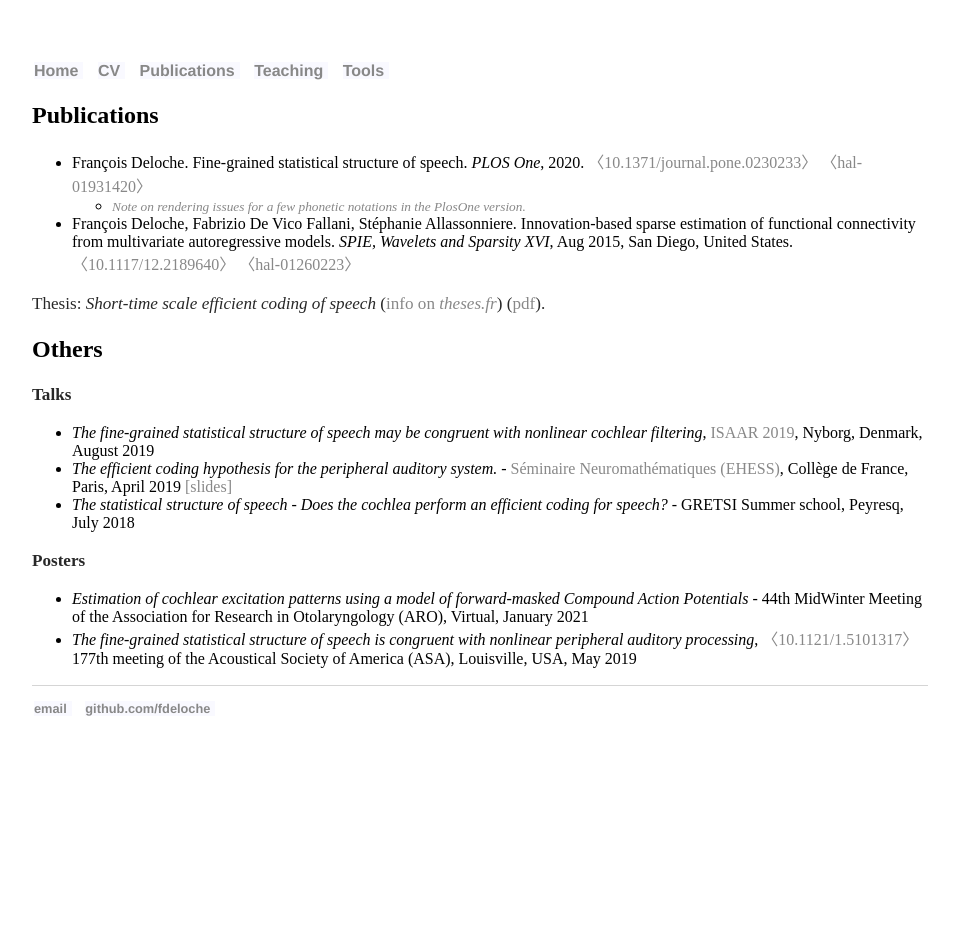
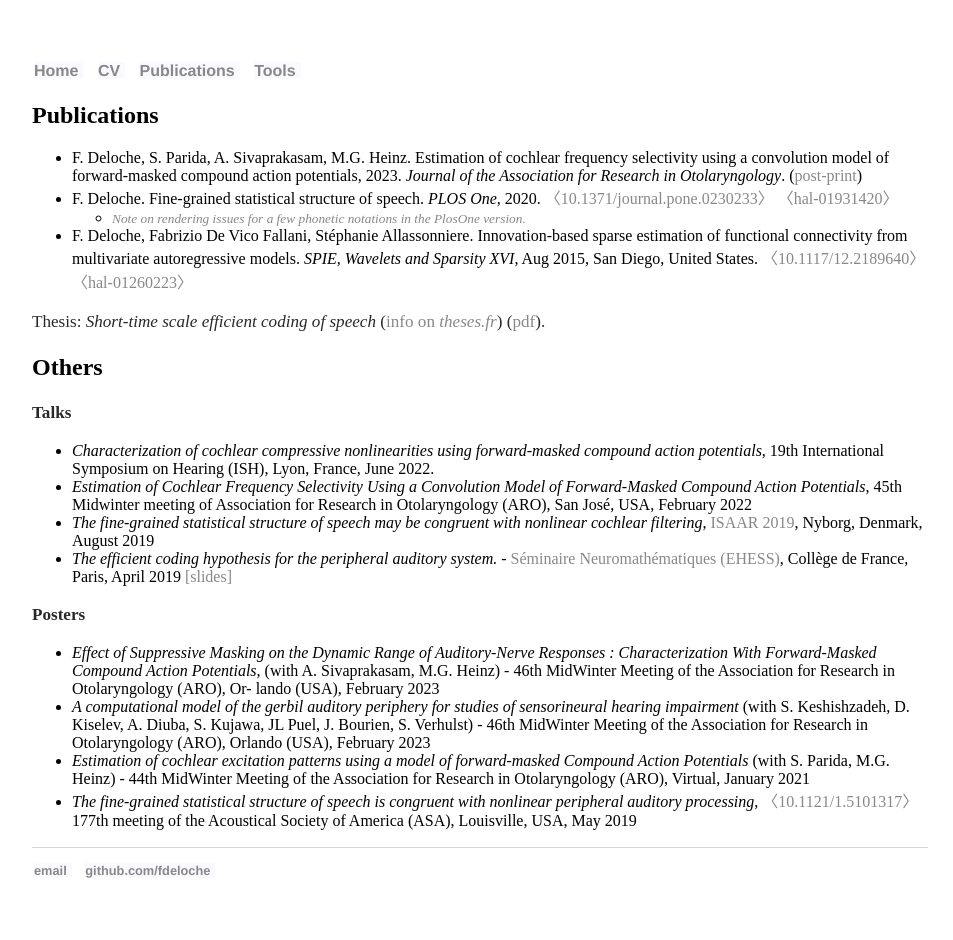
Before and after one commit to fdeloche/fdeloche.github.io, a Jekyll site: the page built from Publications.html, in a window 1280 px wide. Shown: the whole page, without its empty margins (160-1113 px from the left). Built offline with Jekyll 4.4.1, drawn with Linux system fonts in a browser that asks for light colours; before the commit the page ends 900 px from its top, so only the background shows below that.

```diff
--- a/Publications.html
+++ b/Publications.html
@@ -6,12 +6,16 @@ title: François Deloche - CV
 <h2>Publications</h2>
 <p>
 <ul>
-<li>François Deloche. Fine-grained statistical structure of speech. <i>PLOS One</i>, 2020. <a target="_blank" href="https://journals.plos.org/plosone/article?id=10.1371/journal.pone.0230233">〈10.1371/journal.pone.0230233〉</a> <a target="_blank" href="https://hal.archives-ouvertes.fr/hal-01931420">〈hal-01931420〉</a>
+<li> F. Deloche, S. Parida, A. Sivaprakasam, M.G. Heinz. Estimation of cochlear frequency selectivity using a convolution model of forward-masked compound action potentials, 2023. <i>Journal of the Association for Research in Otolaryngology</i>. (<a href='/files/fmaskedCAP_postprint.pdf'>post-print</a>)
+<!-- Pre-print (not peer-reviewed) available on bioarxiv: <a href='https://www.biorxiv.org/content/10.1101/2022.04.15.487700v1'>10.1101/2022.04.15.487700</a> -->
+</li>
+
+<li>F. Deloche. Fine-grained statistical structure of speech. <i>PLOS One</i>, 2020. <a target="_blank" href="https://journals.plos.org/plosone/article?id=10.1371/journal.pone.0230233">〈10.1371/journal.pone.0230233〉</a> <a target="_blank" href="https://hal.archives-ouvertes.fr/hal-01931420">〈hal-01931420〉</a>
 <ul>
 <li> <small><a href='https://journals.plos.org/plosone/article/comment?id=10.1371/annotation/27e13960-0076-457d-a76d-581f3483b365'><i>Note on rendering issues for a few phonetic notations in the PlosOne version.</i></a></small>
 </ul>
 </li>
-<li>François Deloche, Fabrizio De Vico Fallani, Stéphanie Allassonniere. Innovation-based sparse estimation of functional connectivity from multivariate autoregressive models. <i>SPIE, Wavelets and Sparsity XVI</i>, Aug 2015, San Diego, United States. <a target="_blank" href="https://dx.doi.org/10.1117/12.2189640">〈10.1117/12.2189640〉</a> <a target="_blank" href="https://hal.inria.fr/hal-01260223">〈hal-01260223〉</a>  </li>
+<li>F. Deloche, Fabrizio De Vico Fallani, Stéphanie Allassonniere. Innovation-based sparse estimation of functional connectivity from multivariate autoregressive models. <i>SPIE, Wavelets and Sparsity XVI</i>, Aug 2015, San Diego, United States. <a target="_blank" href="https://dx.doi.org/10.1117/12.2189640">〈10.1117/12.2189640〉</a> <a target="_blank" href="https://hal.inria.fr/hal-01260223">〈hal-01260223〉</a>  </li>
 </ul>
 </p>
 
@@ -25,10 +29,17 @@ Thesis: <i>Short-time scale efficient coding of speech</i>  (<a href='http://www
 <b> Talks </b>
 
 <ul>
+<li> <i>Characterization of cochlear compressive nonlinearities
+using forward-masked compound action potentials</i>, 19th International Symposium on Hearing
+(ISH), Lyon, France, June 2022.
+ </li>
+<li> <i>Estimation of Cochlear Frequency Selectivity
+Using a Convolution Model of Forward-Masked Compound Action Potentials</i>, 45th Midwinter
+meeting of Association for Research in Otolaryngology (ARO), San José, USA, February 2022 </li>
 <li> <i>The fine-grained statistical structure of speech may be
 congruent with nonlinear cochlear filtering</i>, <a href="https://www.isaar.eu/">ISAAR 2019</a>, Nyborg, Denmark, August 2019 </li>
 <li> <i>The efficient coding hypothesis for the peripheral auditory system.</i> - <a href="https://enseignements-2018.ehess.fr/2018/ue/2331/">Séminaire Neuromathématiques (EHESS)</a>, Collège de France, Paris, April 2019 <a href="/files/04-19-neuromath.pdf">[slides]</a></li>
-<li> <i> The statistical structure of speech - Does the cochlea perform an efficient coding for speech?</i> - GRETSI Summer school, Peyresq, July 2018 </li>
+<!-- <li> <i> The statistical structure of speech - Does the cochlea perform an efficient coding for speech?</i> - GRETSI Summer school, Peyresq, July 2018 </li> -->
 </ul>
 </p>
 
@@ -41,7 +52,17 @@ congruent with nonlinear cochlear filtering</i>, <a href="https://www.isaar.eu/"
 
 <ul>
 
-<li> <i>Estimation of cochlear excitation patterns using a model of forward-masked Compound Action Potentials</i> - 44th MidWinter Meeting of the  Association for Research in Otolaryngology (ARO), Virtual, January 2021 </li>
+
+<li> <i>Effect of Suppressive Masking on the Dynamic Range of Auditory-Nerve Responses : Characterization With Forward-Masked Compound Action Potentials</i>, (with A. Sivaprakasam, M.G.
+Heinz) - 46th MidWinter Meeting of the Association for Research in Otolaryngology (ARO), Or-
+lando (USA), February 2023 </li>
+
+<li> <i> A computational model of the gerbil auditory periphery for studies of sensorineural hearing impairment </i> (with S. Keshishzadeh, D. Kiselev, A. Diuba, S. Kujawa, JL Puel, J. Bourien,
+S. Verhulst) - 46th MidWinter Meeting of the Association for Research in Otolaryngology (ARO),
+Orlando (USA), February 2023 </li>
+
+<li> <i>Estimation of cochlear excitation patterns using a model of forward-masked Compound Action Potentials</i> (with S. Parida, M.G.
+Heinz) - 44th MidWinter Meeting of the  Association for Research in Otolaryngology (ARO), Virtual, January 2021 </li>
 
 <li> <i>
 The fine-grained statistical structure of speech is congruent with nonlinear peripheral auditory processing</i>,  <a target="_blank" href="https://doi.org/10.1121/1.5101317">〈10.1121/1.5101317〉</a> 177th meeting of the Acoustical Society of America (ASA), Louisville, USA, May 2019 </li>
--- a/_includes/header.htm
+++ b/_includes/header.htm
@@ -3,7 +3,7 @@
 	        		<li><a href="/">Home</a></li>
 	        		<li><a href="/CV.html">CV</a></li>
 	        		<li><a href="/Publications.html">Publications</a></li>
-	        			        		<li><a href="/teaching.html">Teaching</a></li>
+	        			        		<!-- <li><a href="/teaching.html">Teaching</a></li>-->
 				<li><a href="/tools.html">Tools</a></li>
 	    		</ul>
 			</nav>
```
Also changed, not shown: CV.html (+16 -1 lines), index.html (+9 -5 lines), 1 other file.
